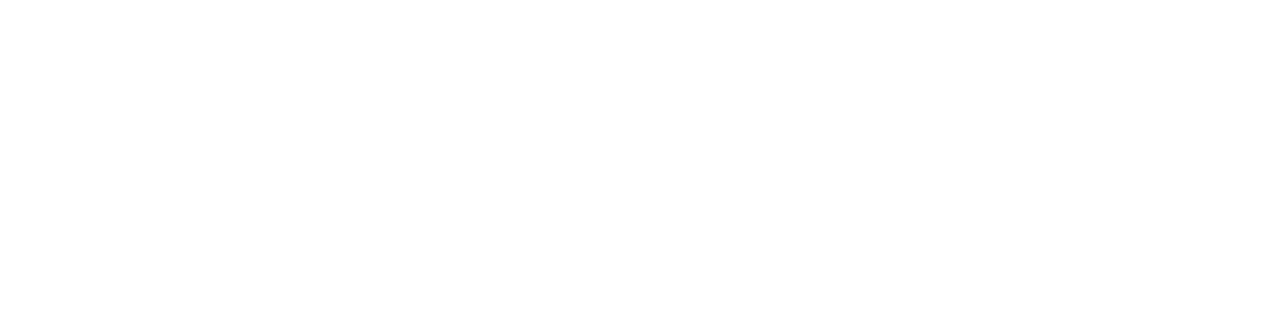
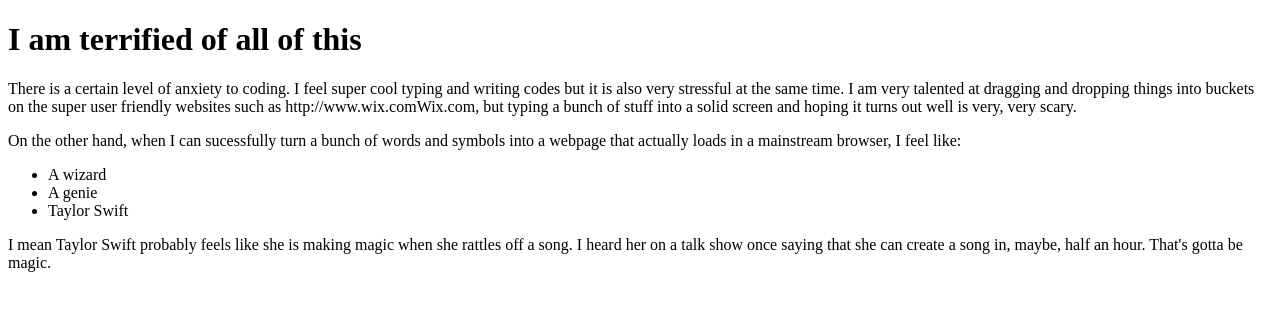
Before and after one commit to agudenka/First-Website, a plain HTML site: page index.html in a window 1280 px wide. Drawn offline with Linux system fonts and the light colour scheme.

Commit message:
Add body text

```diff
--- a/index.html
+++ b/index.html
@@ -7,6 +7,22 @@
     <meta description="Alyssa is learning how to Code!">
 </head>
 <body>
+    <h1>I am terrified of all of this</h1>
+    <p>There is a certain level of anxiety to coding. I feel super cool typing and writing codes but it is also very
+        stressful at the same time. I am very talented at dragging and dropping things into buckets on the super user
+        friendly websites such as <a>http://www.wix.com</a>Wix.com, but typing a bunch of stuff into a solid screen
+        and hoping it turns out well is very, very scary.
+    </P>
+    <p>On the other hand, when I can sucessfully turn a bunch of words and symbols into a webpage that actually loads
+        in a mainstream browser, I feel like:
+            <ul>
+                <li>A wizard</li>
+                <li>A genie</li>
+                <li>Taylor Swift</li>
+            </ul>
+        <p>I mean Taylor Swift probably feels like she is making magic when she rattles off a song. I heard her on a
+            talk show once saying that she can create a song in, maybe, half an hour. That's gotta be magic.</p>
+    </I></p>
 
 </body>
 </html>
```
